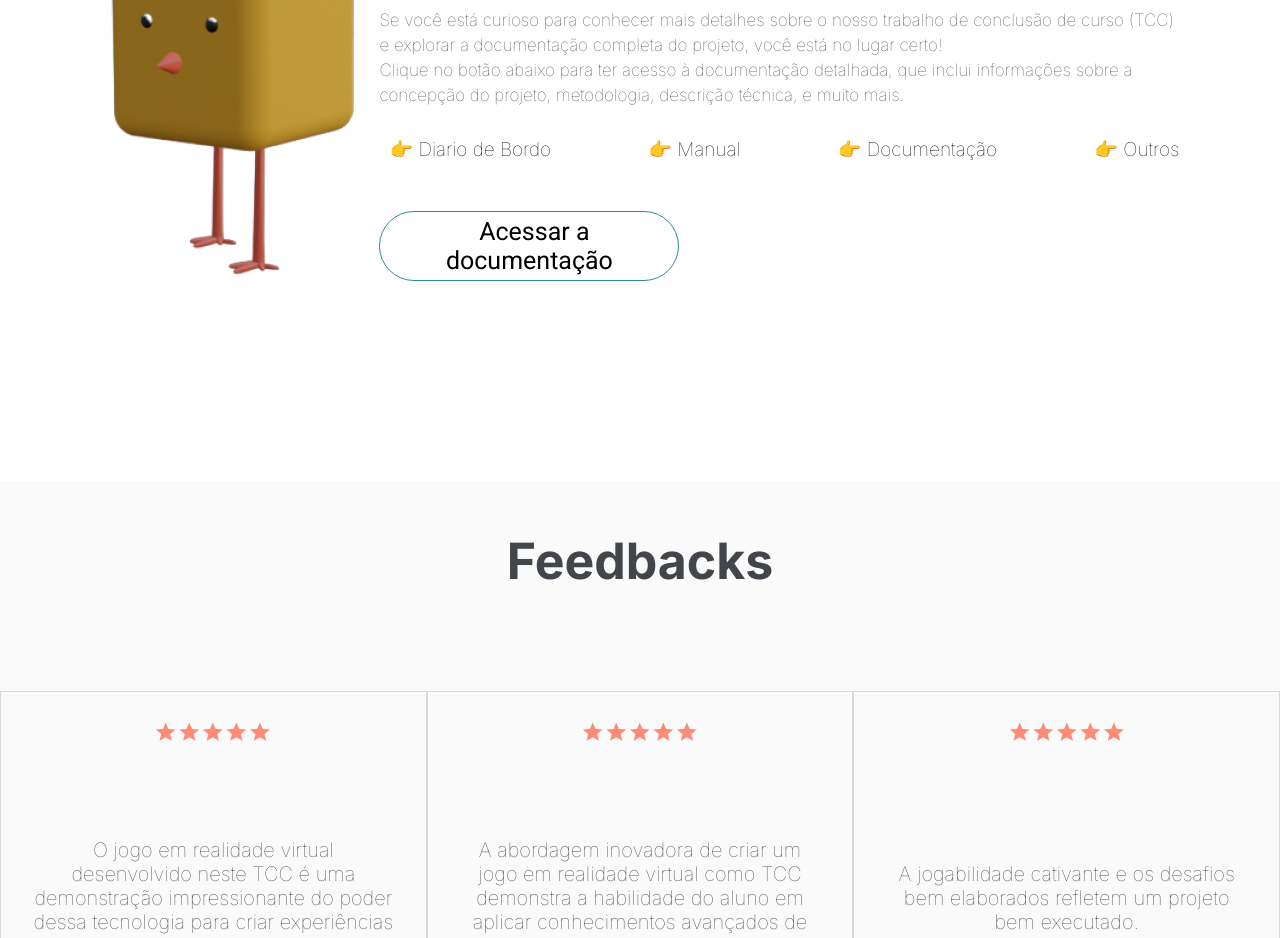
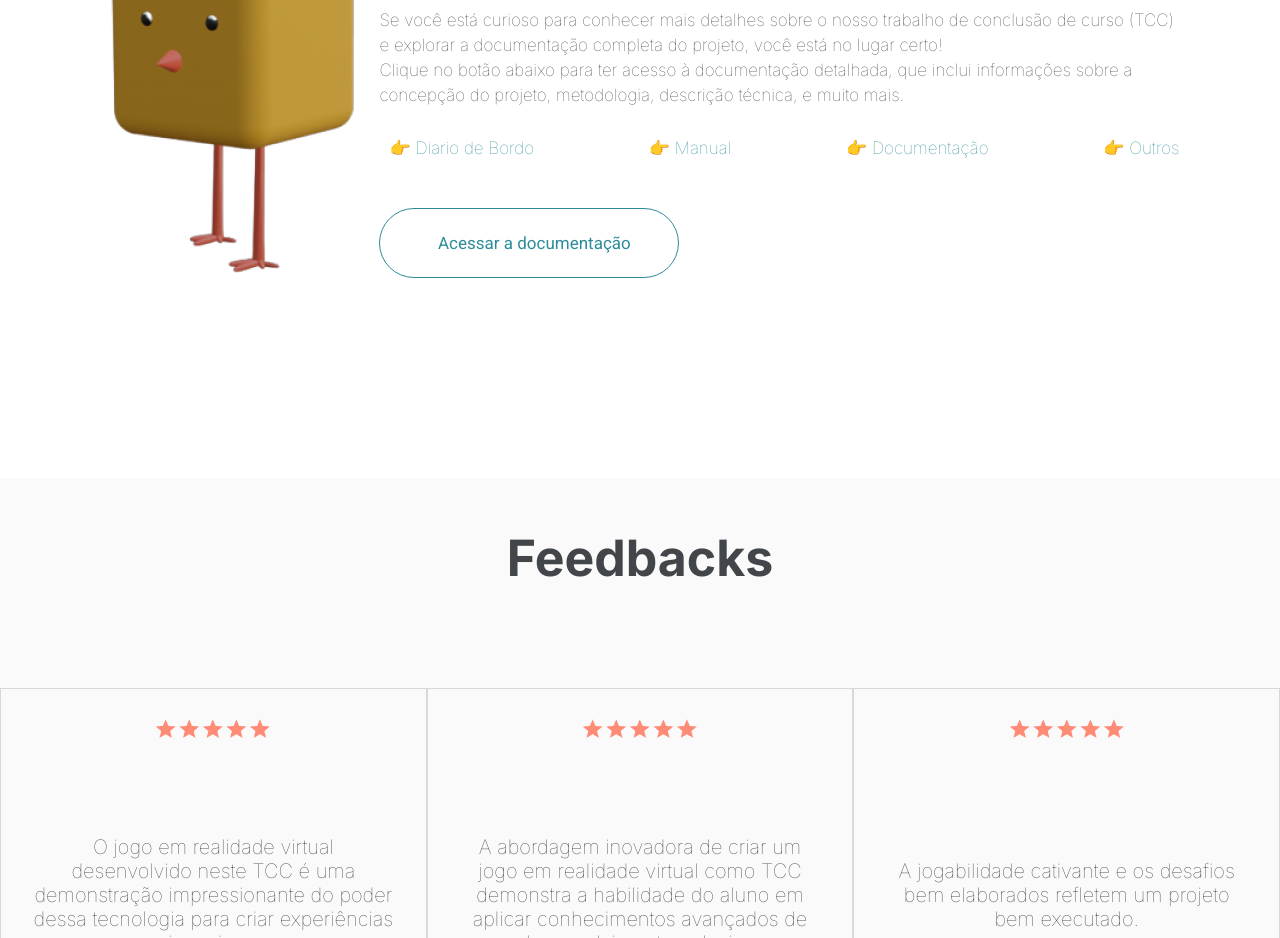
Before and after one commit to radijaa/RMVR, an Angular app: page / in a window 1280 px wide. Shown: the part 5540-6478 px from the top of the page. Built offline with nearby package versions, Linux system fonts and the light colour scheme.

Commit message:
Update app.component.css

```diff
--- a/src/app/app.component.css
+++ b/src/app/app.component.css
@@ -275,6 +275,11 @@ li, a{
     height: 70px;
     margin-top: 50px;
     margin-bottom: 200px;
+}
+
+#documentacao a{
+  font-size: 17px;
+  color: #2C8C99;
 }
 
 #feedbacks{
```
